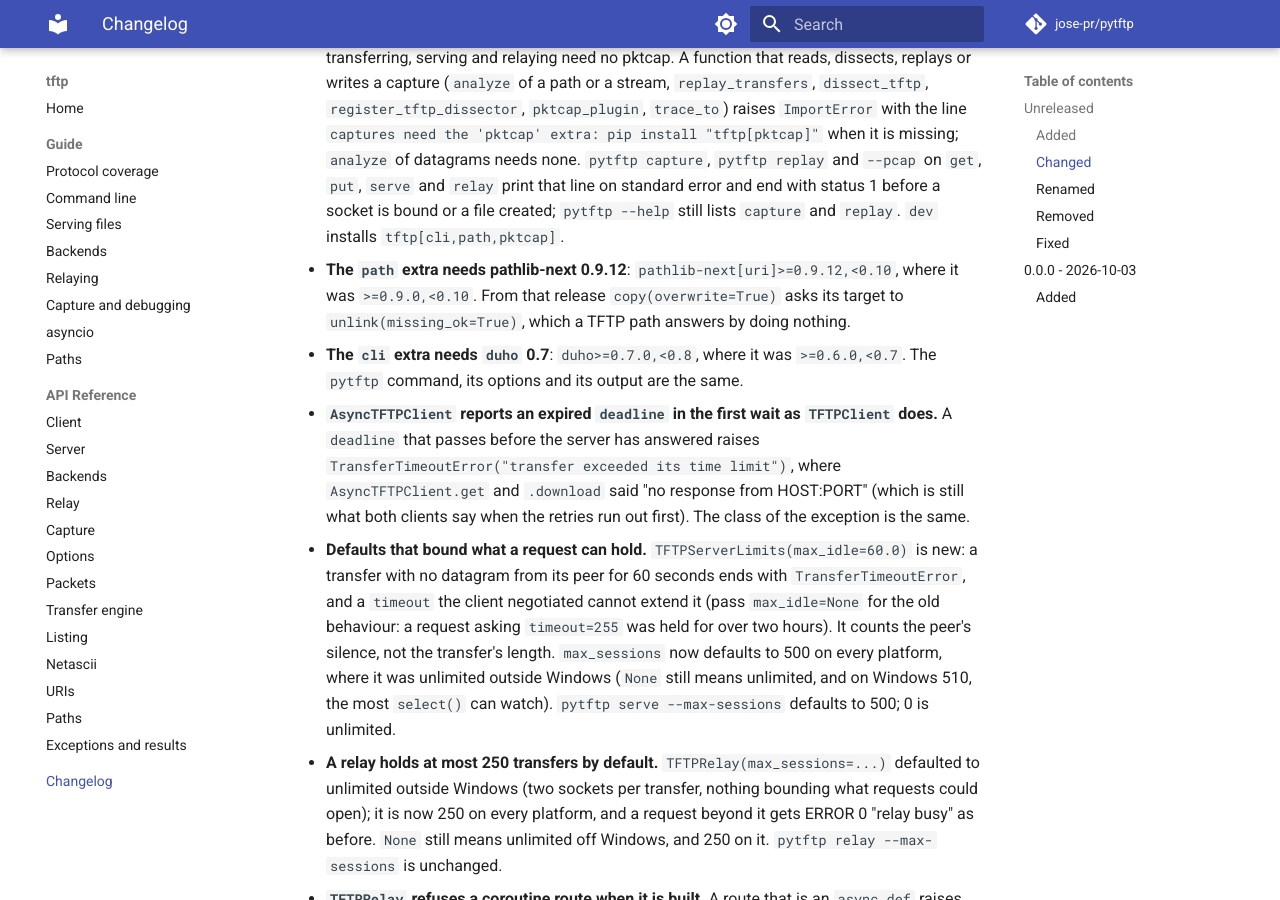
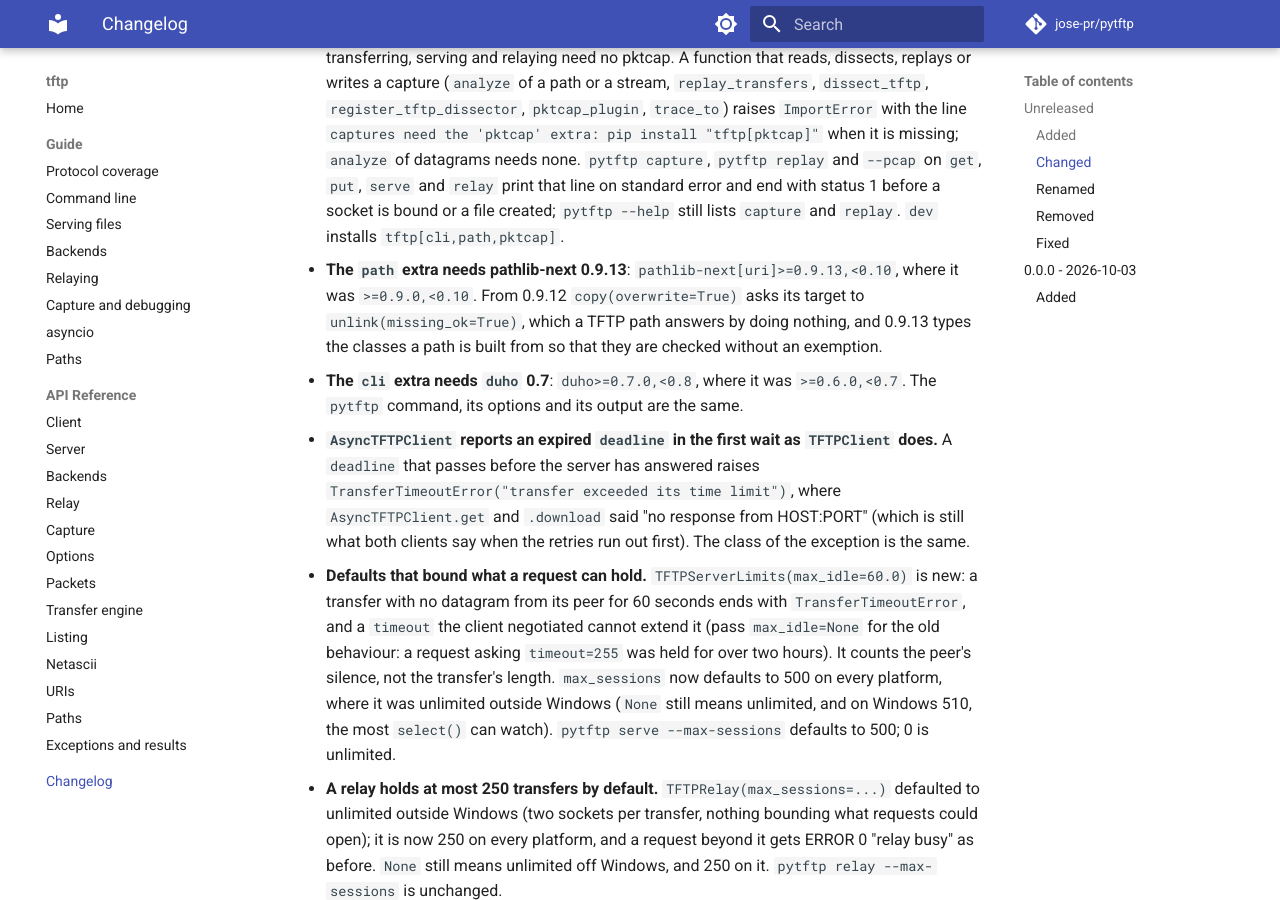
Before and after one commit to jose-pr/pytftp, an MkDocs documentation site: the page built from docs/changelog.md, in a window 1280 px wide and 900 px high, scrolled down 3739 px. Built offline with MkDocs 1.6.1 and Material for MkDocs 9.7.7, drawn with Linux system fonts in a browser that asks for light colours; comment, search, counter and statistics services are not loaded.

Commit message:
chore: the path extra needs pathlib-next 0.9.13: its new contract test is one a TFTP path cannot clean up after, and three type exemptions go

```diff
--- a/CHANGELOG.md
+++ b/CHANGELOG.md
@@ -114,9 +114,10 @@ differs and "Fixed" the defects corrected on the way.
   `pytftp replay` and `--pcap` on `get`, `put`, `serve` and `relay` print that line on standard error
   and end with status 1 before a socket is bound or a file created; `pytftp --help` still lists
   `capture` and `replay`. `dev` installs `tftp[cli,path,pktcap]`.
-- **The `path` extra needs pathlib-next 0.9.12**: `pathlib-next[uri]>=0.9.12,<0.10`, where it
-  was `>=0.9.0,<0.10`. From that release `copy(overwrite=True)` asks its target to
-  `unlink(missing_ok=True)`, which a TFTP path answers by doing nothing.
+- **The `path` extra needs pathlib-next 0.9.13**: `pathlib-next[uri]>=0.9.13,<0.10`, where it
+  was `>=0.9.0,<0.10`. From 0.9.12 `copy(overwrite=True)` asks its target to
+  `unlink(missing_ok=True)`, which a TFTP path answers by doing nothing, and 0.9.13 types the
+  classes a path is built from so that they are checked without an exemption.
 - **The `cli` extra needs `duho` 0.7**: `duho>=0.7.0,<0.8`, where it was `>=0.6.0,<0.7`. The
   `pytftp` command, its options and its output are the same.
 - **`AsyncTFTPClient` reports an expired `deadline` in the first wait as `TFTPClient` does.** A
--- a/pyproject.toml
+++ b/pyproject.toml
@@ -46,7 +46,7 @@ cli = ["duho>=0.7.0,<0.8"]
 pktcap = ["pktcap>=0.1.0,<0.2"]
 # pathlib-style paths: TFTPPath, and the tftp:// scheme for pathlib_next's
 # UriPath (its "uri" extra). Importing tftp never requires it.
-path = ["pathlib-next[uri]>=0.9.12,<0.10"]
+path = ["pathlib-next[uri]>=0.9.13,<0.10"]
 # Tooling only: the extras the tests need are named here, their ranges are above.
 dev = ["black", "build", "coverage", "mypy>=1.19,<3", "pytest", "tftp[cli,path,pktcap]"]
 docs = ["mkdocs", "mkdocs-material", "mkdocstrings[python]"]
```
Also changed, not shown: RELEASENOTES.md (+2 -2 lines), 3 other files.
